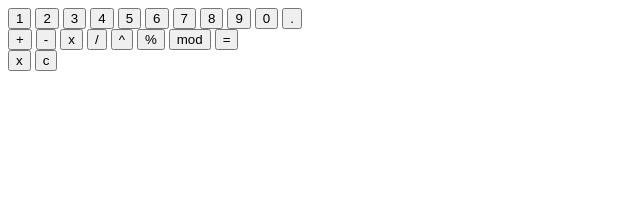
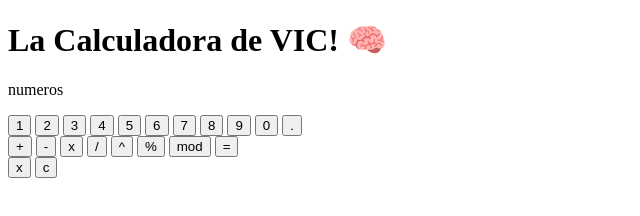
Before and after one commit to Vic217/calculadora, a plain HTML site: page index.html in a window 1280 px wide. Shown: the whole page, without its empty margins (0-640 px from the left). Drawn offline with Linux system fonts and the light colour scheme.

Commit message:
Agrega nombre y pantalla

```diff
--- a/index.html
+++ b/index.html
@@ -9,7 +9,12 @@
         <script src="app.js" defer></script>
     </head>
     <body>
+        <h1>La Calculadora de VIC! 🧠</h1>
         <div id="calculadora">
+            <div id="pantalla">
+                <p>numeros</p>
+            </div>
+            <div id="teclado">
                 <div id="numeros">
                     <button id="uno">1</button>
                     <button id="dos">2</button>
@@ -38,5 +43,6 @@
                     <button id="limpiar">c</button>
                 </div>
             </div>
+        </div>
     </body>
 </html>
```
Lines whose indentation alone changed are shown as unchanged.
